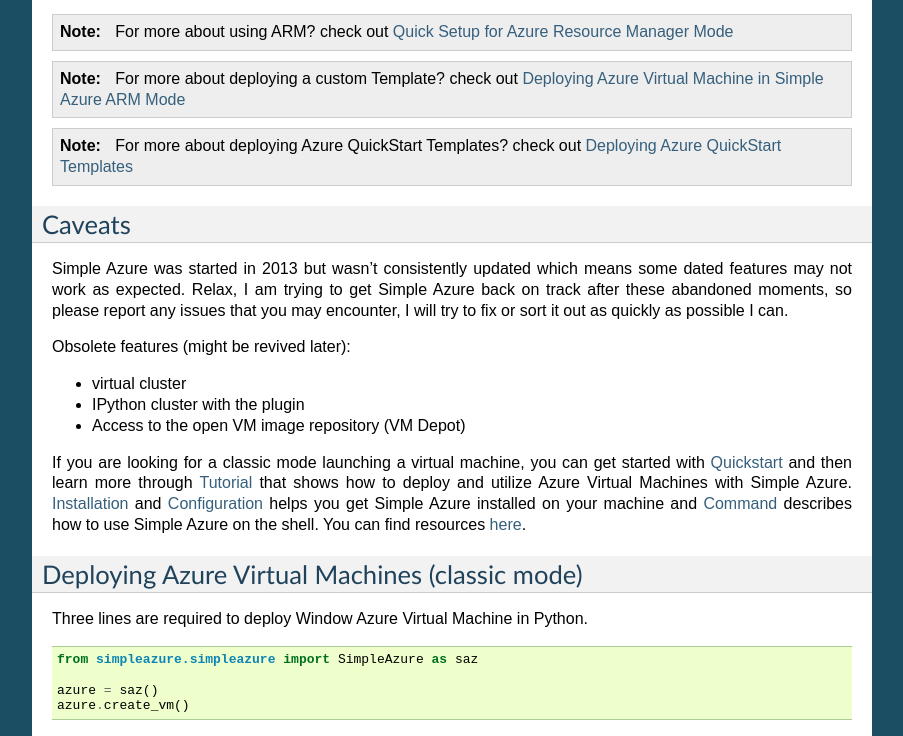
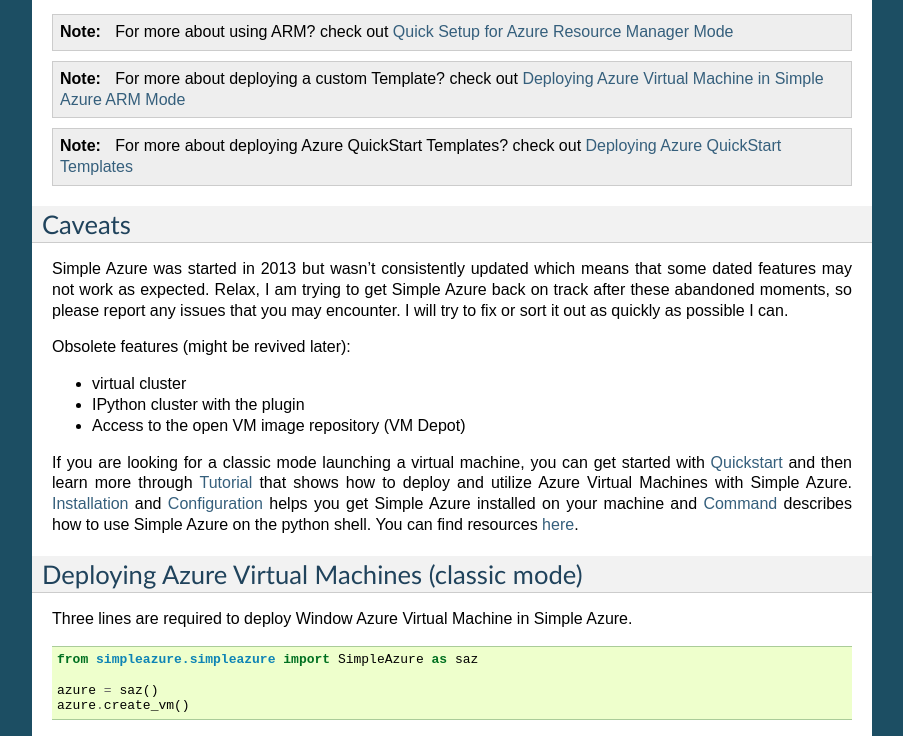
Before and after one commit to lee212/simpleazure, a Sphinx documentation site: the page built from docs/index.rst, in a window 1280 px wide and 1400 px high, scrolled down 650 px. Shown: the top 736 px of the window, without its empty margins (198-1101 px from the left). Built offline with Sphinx 7.4.7, drawn with Linux system fonts in a browser that asks for light colours; some of the changed text lies outside the part shown; grey boxes are pictures that could not be loaded.

Commit message:
minor update in index

```diff
--- a/docs/index.rst
+++ b/docs/index.rst
@@ -53,10 +53,10 @@
 -------------------------------------------------------------------------------
 
 Simple Azure was started in 2013 but wasn't consistently updated which means
-some dated features may not work as expected. Relax, I am trying to get Simple
-Azure back on track after these abandoned moments, so please report any issues
-that you may encounter, I will try to fix or sort it out as quickly as possible
-I can.
+that some dated features may not work as expected. Relax, I am trying to get
+Simple Azure back on track after these abandoned moments, so please report any
+issues that you may encounter. I will try to fix or sort it out as quickly as
+possible I can.
 
 Obsolete features (might be revived later):
 
@@ -70,11 +70,12 @@
 Azure Virtual Machines with Simple Azure.  :doc:`Installation </installation>`
 and :doc:`Configuration </configuration>` helps you get Simple Azure installed
 on your machine and :doc:`Command </command>` describes how to use Simple Azure
-on the shell. You can find resources :doc:`here </deliverables>`.
+on the python shell. You can find resources :doc:`here </deliverables>`.
 
 Deploying Azure Virtual Machines (classic mode)
 -------------------------------------------------------------------------------
-Three lines are required to deploy Window Azure Virtual Machine in Python.
+Three lines are required to deploy Window Azure Virtual Machine in Simple
+Azure.
 
 .. code-block:: python
 
@@ -118,9 +119,11 @@
    configuration
    deliverables
 
-Indices and tables
--------------------------------------------------------------------------------
+.. comments::
 
-* :ref:`genindex`
-* :ref:`modindex`
-* :ref:`search`
+        Indices and tables
+        -------------------------------------------------------------------------------
+
+        * :ref:`genindex`
+        * :ref:`modindex`
+        * :ref:`search`
```
